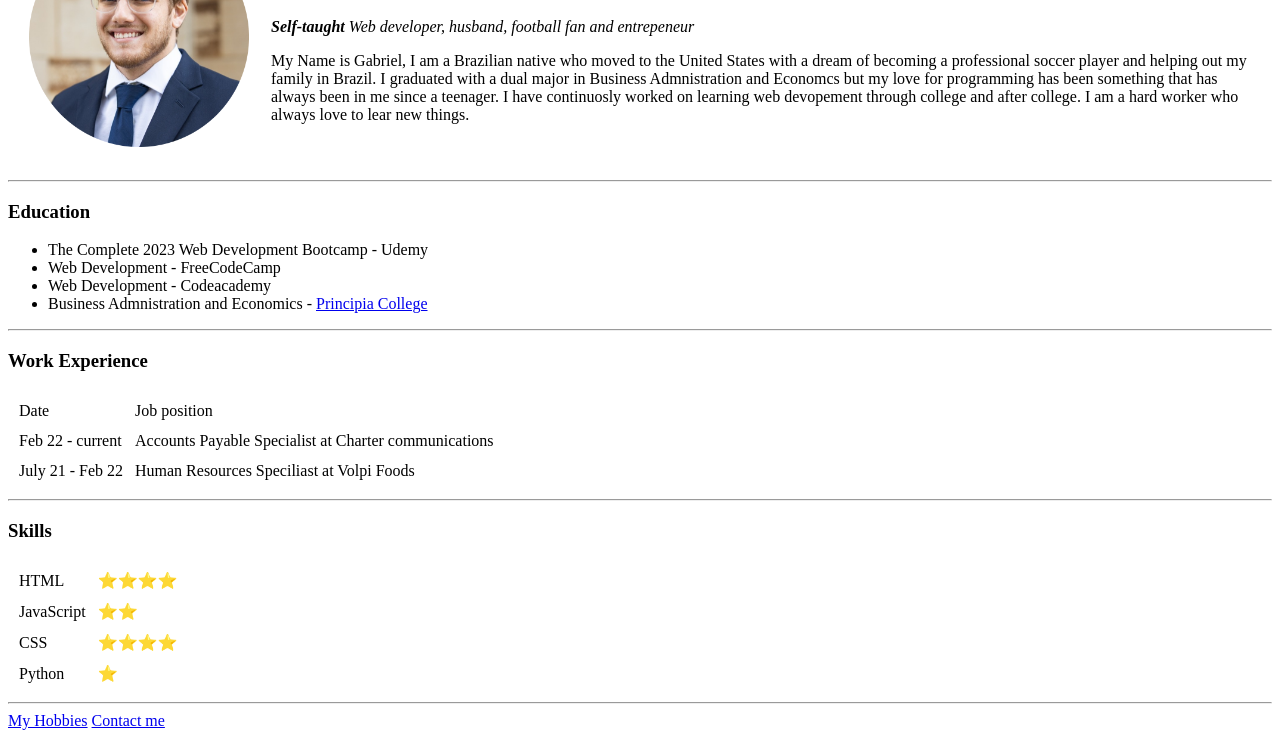
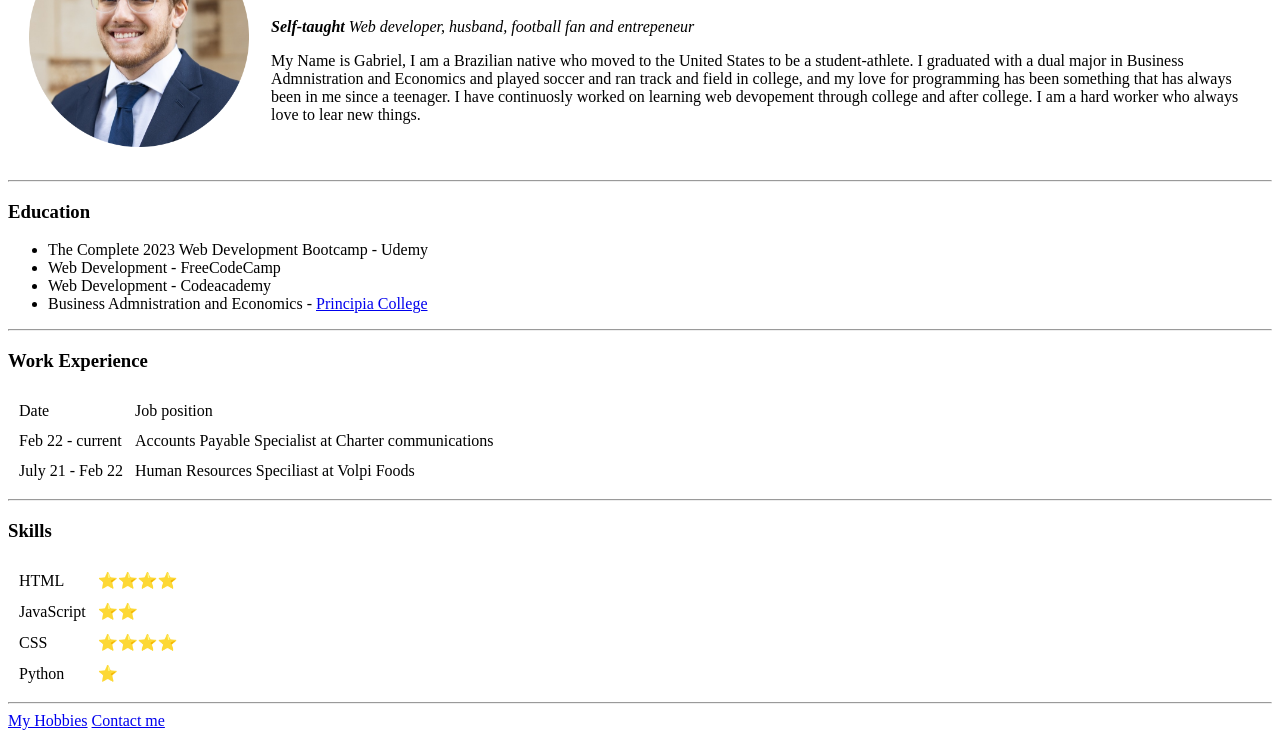
Before and after one commit to GabeTheodoro/CV, a plain HTML site: page index.html in a window 1280 px wide. Shown: the part 102-840 px from the top of the page. Drawn offline with Linux system fonts and the light colour scheme.

Commit message:
Updated About me

```diff
--- a/index.html
+++ b/index.html
@@ -25,9 +25,8 @@
           </p>
           <p>
             My Name is Gabriel, I am a Brazilian native who moved to the United
-            States with a dream of becoming a professional soccer player and
-            helping out my family in Brazil. I graduated with a dual major in
-            Business Admnistration and Economcs but my love for programming has
+            States to be a student-athlete. I graduated with a dual major in
+            Business Admnistration and Economics and played soccer and ran track and field in college, and my love for programming has
             been something that has always been in me since a teenager. I have
             continuosly worked on learning web devopement through college and
             after college. I am a hard worker who always love to lear new
```
